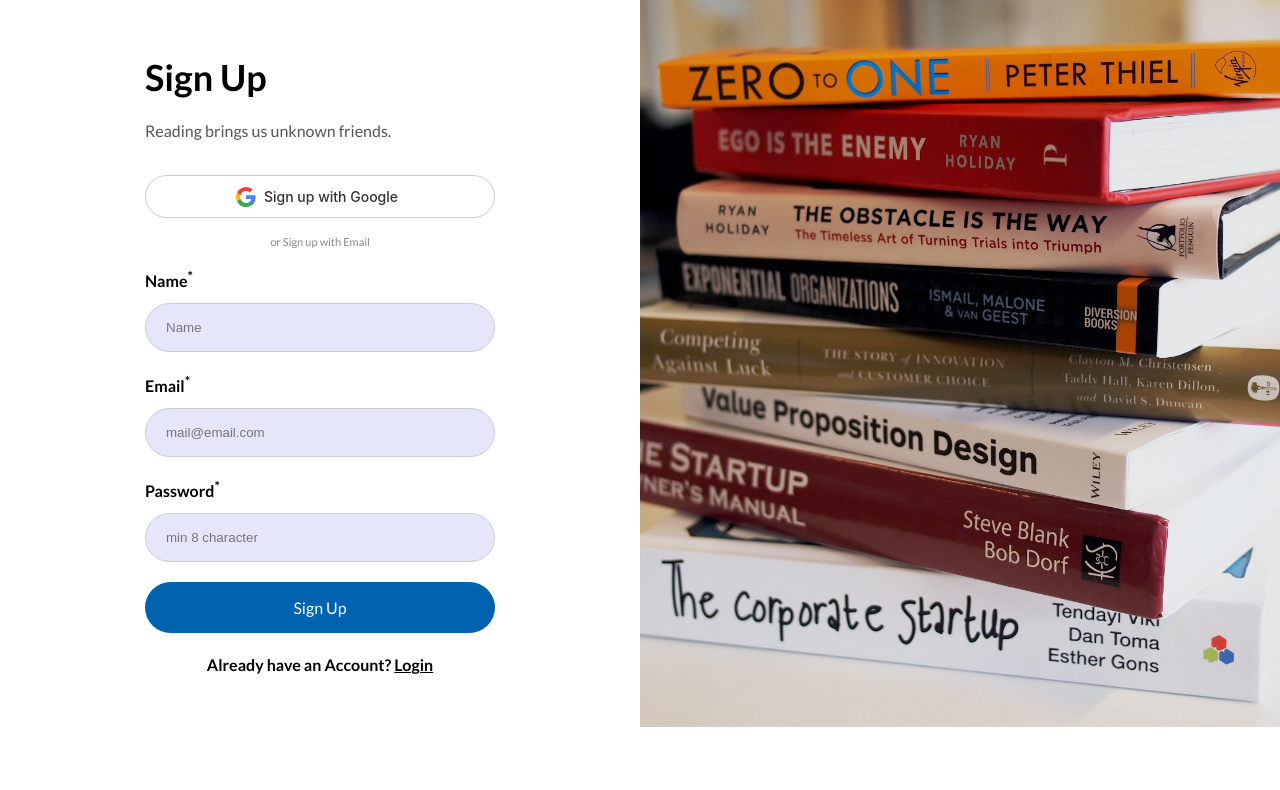
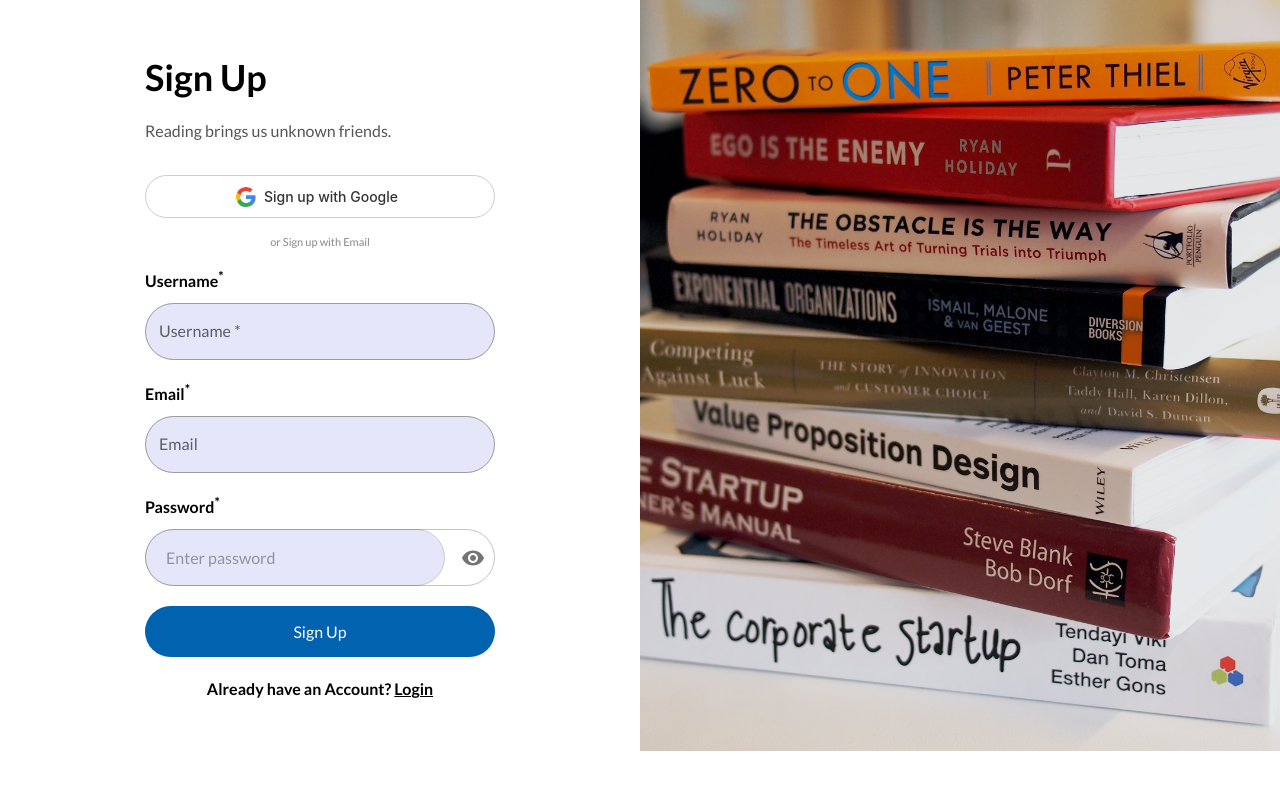
Before and after one commit to jibreel1/readr, a React (Create React App) app: page /signup in a window 1280 px wide. Shown: the top 790 px of the page. Built offline with nearby package versions, Linux system fonts and the light colour scheme; no server answers; the database is empty.

Commit message:
login and signup page

```diff
--- a/src/App.js
+++ b/src/App.js
@@ -30,9 +30,11 @@
       });
    };
 
-   onAuthStateChanged(auth, currentUser => {
-      setUser(currentUser);
-   });
+   useEffect(() => {
+      onAuthStateChanged(auth, currentUser => {
+         setUser(currentUser);
+      });
+   }, []);
 
    const booksCollectionRef = collection(db, "books");
 
@@ -56,6 +58,7 @@
                   <Login
                      signInWithGoogle={signInWithGoogle}
                      setIsAuth={setIsAuth}
+                     isAuth={isAuth}
                   />
                }
             />
@@ -65,6 +68,7 @@
                   <SignUp
                      signInWithGoogle={signInWithGoogle}
                      setIsAuth={setIsAuth}
+                     isAuth={isAuth}
                   />
                }
             />
@@ -74,7 +78,10 @@
                <WithNav isAuth={isAuth} setIsAuth={setIsAuth} user={user} />
             }
          >
-            <Route path="/" element={<Home books={books} />} />
+            <Route
+               path="/"
+               element={<Home books={books} loading={loading} />}
+            />
             <Route path="/ebooks" element={<Ebooks />} />
          </Route>
       </Routes>
--- a/src/components/Books.jsx
+++ b/src/components/Books.jsx
@@ -14,11 +14,11 @@
          >
             Popular Books
          </Typography>
-         {books.map(book => (
+         {/* {books.map(book => (
             <Box key={book.id}>
                <img src={book.coverPage} alt={book.title} />
             </Box>
-         ))}
+         ))} */}
       </Box>
    );
 };
--- a/src/components/LoginDropDown.jsx
+++ b/src/components/LoginDropDown.jsx
@@ -10,7 +10,6 @@
    setIsAuth,
    user,
 }) => {
-   //    console.log(user);
    let navigate = useNavigate();
 
    const signUserOut = () => {
@@ -48,7 +47,7 @@
       <Box className={`drop-down ${showLoginLinks === true ? "active" : ""}`}>
          <Typography borderBottom="1px solid #ccc" pb="8px">
             <Typography component="span" color="#0162af" fontWeight="700">
-               {user.email}
+               {user?.displayName || "User"}
             </Typography>{" "}
             is logged in
          </Typography>
--- a/src/components/Navbar.jsx
+++ b/src/components/Navbar.jsx
@@ -8,7 +8,7 @@
 import LoginDropDown from "./LoginDropDown";
 
 const Navbar = ({ links, isAuth, setIsAuth, user }) => {
-   console.log(isAuth);
+   // console.log(isAuth);
    const [showSideBar, setShowSideBar] = useState(false);
    const [showLoginLinks, setShowLoginLinks] = useState(false);
    const location = useLocation();
@@ -69,8 +69,6 @@
                position="relative"
                onClick={() => {
                   setShowLoginLinks(!showLoginLinks);
-                  // setShowMenubar(false);
-                  // setShowCart(false);
                }}
             >
                {isAuth && (
--- a/src/pages/Login.jsx
+++ b/src/pages/Login.jsx
@@ -1,30 +1,48 @@
-import { useState } from "react";
-import { Box, Typography } from "@mui/material";
+import { useState, useEffect } from "react";
+import {
+   Box,
+   Typography,
+   TextField,
+   FormControl,
+   OutlinedInput,
+   InputAdornment,
+   IconButton,
+} from "@mui/material";
+import { Visibility, VisibilityOff } from "@mui/icons-material";
 import { Link, useNavigate } from "react-router-dom";
 import { signInWithEmailAndPassword } from "firebase/auth";
 import { auth } from "../firebase-config";
 import Book from "../assets/spidyBook.jpg";
 
-const Login = ({ signInWithGoogle, setIsAuth }) => {
+const Login = ({ signInWithGoogle, setIsAuth, isAuth }) => {
    const [loginEmail, setLoginEmail] = useState("");
    const [loginPassword, setLoginPassword] = useState("");
+   const [showPassword, setShowPassword] = useState("");
+   const [error, setError] = useState(false);
 
    let navigate = useNavigate();
 
    const login = async () => {
       try {
-         const user = await signInWithEmailAndPassword(
-            auth,
-            loginEmail,
-            loginPassword
-         );
+         await signInWithEmailAndPassword(auth, loginEmail, loginPassword);
          localStorage.setItem("isAuth", true);
          setIsAuth(true);
-         console.log(user);
+         // console.log(user);
          navigate("/");
       } catch (error) {
          console.log(error.message);
+         setError(true);
       }
+   };
+
+   useEffect(() => {
+      if (isAuth) {
+         navigate("/");
+      } // eslint-disable-next-line
+   }, []);
+
+   const handleClickShowPassword = () => {
+      setShowPassword(!showPassword);
    };
 
    const hoverBox = {
@@ -34,6 +52,7 @@
          boxShadow: "0px 3px 6px #aaa",
       },
    };
+
    return (
       <Box className="login">
          <div className="login-content">
@@ -69,25 +88,54 @@
                   <Typography fontWeight="700" mb="10px">
                      Email <sup>*</sup>
                   </Typography>
-                  <input
-                     type="text"
+                  <TextField
+                     sx={{
+                        ".MuiInputBase-root": {
+                           borderRadius: "30px",
+                        },
+                     }}
                      placeholder="mail@email.com"
+                     label="Email"
+                     fullWidth
                      onChange={event => {
                         setLoginEmail(event.target.value);
                      }}
+                     helperText={error && "Recheck your Email and Password"}
+                     error={error}
                   />
                </Box>
                <Box my="20px" width="100%">
                   <Typography fontWeight="700" mb="10px">
                      Password <sup>*</sup>
                   </Typography>
-                  <input
-                     type="password"
-                     placeholder="Enter password"
-                     onChange={event => {
-                        setLoginPassword(event.target.value);
-                     }}
-                  />
+                  <FormControl sx={{ width: "100%" }} variant="outlined">
+                     <OutlinedInput
+                        placeholder="Enter password"
+                        type={showPassword ? "text" : "password"}
+                        sx={{ borderRadius: "30px" }}
+                        onChange={event => {
+                           setLoginPassword(event.target.value);
+                        }}
+                        endAdornment={
+                           <InputAdornment position="end">
+                              <IconButton
+                                 aria-label="toggle password visibility"
+                                 onClick={handleClickShowPassword}
+                                 edge="end"
+                              >
+                                 {showPassword ? (
+                                    <VisibilityOff />
+                                 ) : (
+                                    <Visibility />
+                                 )}
+                              </IconButton>
+                           </InputAdornment>
+                        }
+                        label="Password"
+                        error={error}
+                        helpertext={error && "Recheck your Email and Password"}
+                     />
+                  </FormControl>
                </Box>
                <Typography color="#0162af" fontWeight="700" textAlign="right">
                   <Link to="/signup">Forgot Password?</Link>
--- a/src/pages/SignUp.js
+++ b/src/pages/SignUp.js
@@ -1,31 +1,61 @@
-import { useState } from "react";
-import { Box, Typography } from "@mui/material";
+import { useState, useEffect } from "react";
+import {
+   Box,
+   Typography,
+   TextField,
+   FormControl,
+   OutlinedInput,
+   InputAdornment,
+   IconButton,
+} from "@mui/material";
+import { Visibility, VisibilityOff } from "@mui/icons-material";
 import { Link, useNavigate } from "react-router-dom";
-import { createUserWithEmailAndPassword } from "firebase/auth";
+import { createUserWithEmailAndPassword, updateProfile } from "firebase/auth";
 import { auth } from "../firebase-config";
 import Book from "../assets/books.jpg";
 
-const SignUp = ({ signInWithGoogle, setIsAuth }) => {
+const SignUp = ({ signInWithGoogle, setIsAuth, isAuth }) => {
    const [registerName, setRegisterName] = useState("");
    const [registerEmail, setRegisterEmail] = useState("");
    const [registerPassword, setRegisterPassword] = useState("");
+   const [showPassword, setShowPassword] = useState("");
+   const [error, setError] = useState(false);
 
    let navigate = useNavigate();
 
    const register = async () => {
       try {
+         if (registerName === "") {
+            setError(true);
+            return false;
+         }
          const user = await createUserWithEmailAndPassword(
             auth,
             registerEmail,
             registerPassword
          );
+         updateProfile(auth.currentUser, {
+            displayName: registerName,
+         });
+
          localStorage.setItem("isAuth", true);
          setIsAuth(true);
          console.log(user);
          navigate("/");
       } catch (error) {
          console.log(error.message);
+         setError(true);
       }
+   };
+
+   useEffect(() => {
+      if (isAuth) {
+         navigate("/");
+      } // eslint-disable-next-line
+   }, []);
+
+   const handleClickShowPassword = () => {
+      setShowPassword(!showPassword);
    };
 
    const hoverBox = {
@@ -68,23 +98,40 @@
                </Typography>
                <Box width="100%">
                   <Typography fontWeight="700" mb="10px">
-                     Name<sup>*</sup>
+                     Username<sup>*</sup>
                   </Typography>
-                  <input
-                     type="text"
-                     placeholder="Name"
+                  <TextField
+                     sx={{
+                        ".MuiInputBase-root": {
+                           borderRadius: "30px",
+                        },
+                     }}
+                     placeholder="Enter your desired username"
+                     label="Username"
+                     required
+                     fullWidth
                      onChange={event => {
-                        setRegisterName(event.target.value);
+                        setRegisterName(event.target.value) === ""
+                           ? setError(true)
+                           : setError(false);
                      }}
+                     error={error}
+                     helperText={error && "Input a name!!"}
                   />
                </Box>
                <Box my="20px" width="100%">
                   <Typography fontWeight="700" mb="10px">
                      Email<sup>*</sup>
                   </Typography>
-                  <input
-                     type="text"
+                  <TextField
+                     sx={{
+                        ".MuiInputBase-root": {
+                           borderRadius: "30px",
+                        },
+                     }}
                      placeholder="mail@email.com"
+                     label="Email"
+                     fullWidth
                      onChange={event => {
                         setRegisterEmail(event.target.value);
                      }}
@@ -94,13 +141,34 @@
                   <Typography fontWeight="700" mb="10px">
                      Password<sup>*</sup>
                   </Typography>
-                  <input
-                     type="password"
-                     placeholder="min 8 character"
-                     onChange={event => {
-                        setRegisterPassword(event.target.value);
-                     }}
-                  />
+                  <FormControl sx={{ width: "100%" }} variant="outlined">
+                     <OutlinedInput
+                        placeholder="Enter password"
+                        type={showPassword ? "text" : "password"}
+                        sx={{ borderRadius: "30px" }}
+                        onChange={event => {
+                           setRegisterPassword(event.target.value);
+                        }}
+                        endAdornment={
+                           <InputAdornment position="end">
+                              <IconButton
+                                 aria-label="toggle password visibility"
+                                 onClick={handleClickShowPassword}
+                                 edge="end"
+                              >
+                                 {showPassword ? (
+                                    <VisibilityOff />
+                                 ) : (
+                                    <Visibility />
+                                 )}
+                              </IconButton>
+                           </InputAdornment>
+                        }
+                        label="Password"
+                        error={error}
+                        helpertext={error && "Recheck your Email and Password"}
+                     />
+                  </FormControl>
                </Box>
                <Box
                   bgcolor="#0162af"
```
Also changed, not shown: src/components/BookCard.jsx (added, +7 -0 lines).
